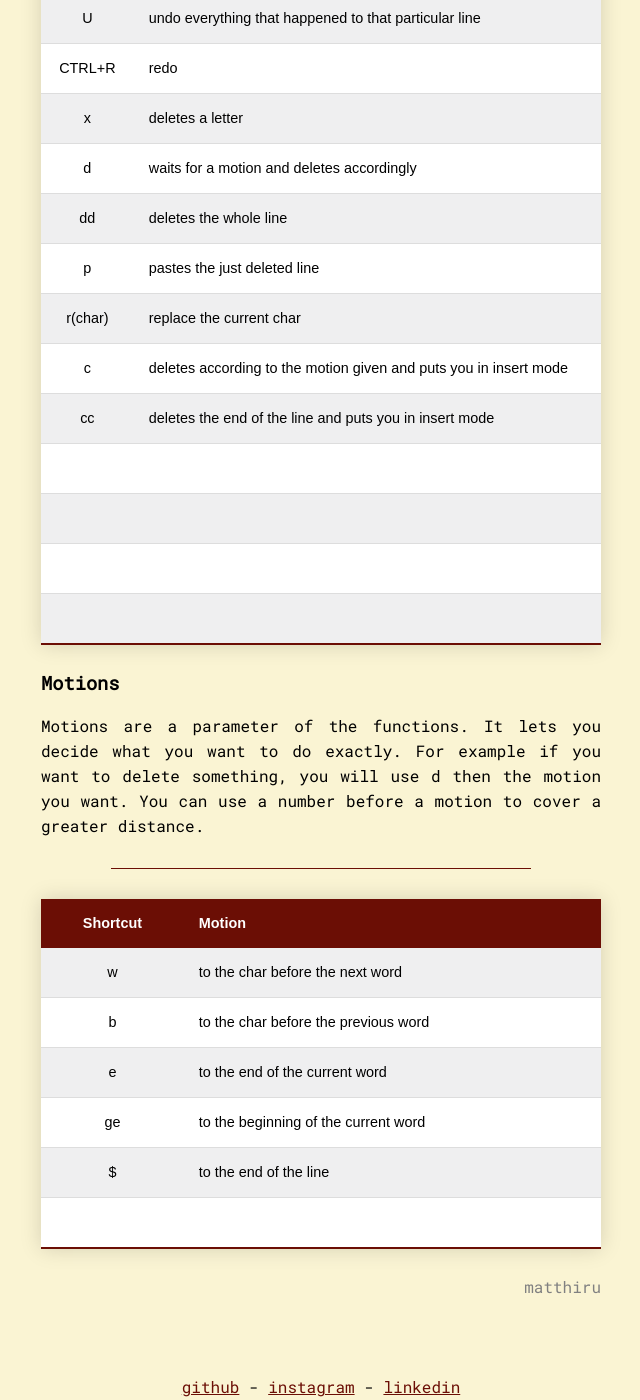
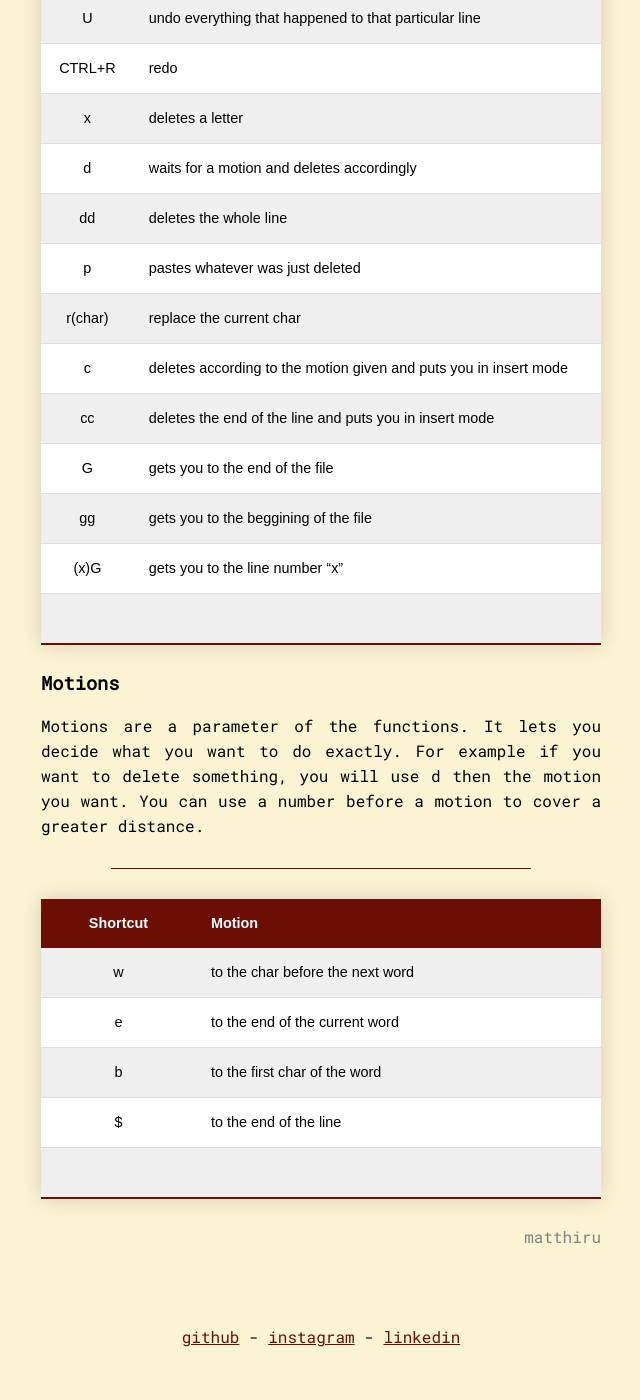
Before and after one commit to matthieuporte/matthieuporte.github.io, a Jekyll site: the page built from docs/_posts/2023-04-27-Vim-cheat-sheet.md, in a window 1280 px wide and 1400 px high, scrolled down 841 px. Shown: the whole window, without its empty margins (319-959 px from the left). Built offline with Jekyll 4.4.1, drawn with Linux system fonts in a browser that asks for light colours.

Commit message:
added some shortcuts

```diff
--- a/docs/_posts/2023-04-27-Vim-cheat-sheet.md
+++ b/docs/_posts/2023-04-27-Vim-cheat-sheet.md
@@ -26,13 +26,13 @@ I enjoy learning vim, I get more and more efficient with it, but learning it tak
 |    x     | deletes a letter                                                  |
 |    d     | waits for a motion and deletes accordingly                        |
 |    dd    | deletes the whole line                                            |
-|    p     | pastes the just deleted line                                      |
+|    p     | pastes whatever was just deleted                            |
 | r(char)  | replace the current char                                          |
 |    c     | deletes according to the motion given and puts you in insert mode |
 |    cc    | deletes the end of the line and puts you in insert mode           |
-|          |                                                                   |
-|          |                                                                   |
-|          |                                                                   |
+|    G     | gets you to the end of the file                                   |
+|    gg    | gets you to the beggining of the file                             |
+|   (x)G   | gets you to the line number "x"                                   |
 |          |                                                                   |
 
 ### Motions
@@ -43,8 +43,7 @@ Motions are a parameter of the functions. It lets you decide what you want to do
 | Shortcut | Motion                               |
 |:--------:|--------------------------------------|
 |    w     | to the char before the next word     |
-|    b     | to the char before the previous word |
 |    e     | to the end of the current word       |
-|    ge    | to the beginning of the current word |
+|    b     | to the first char of the word |
 |    $     | to the end of the line               |
 |          |                                      |
```
